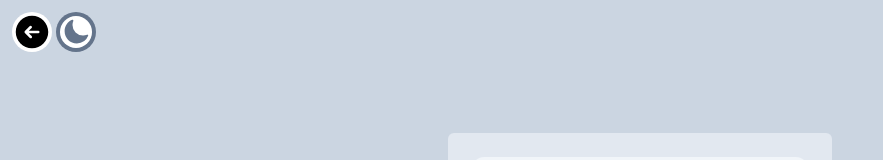
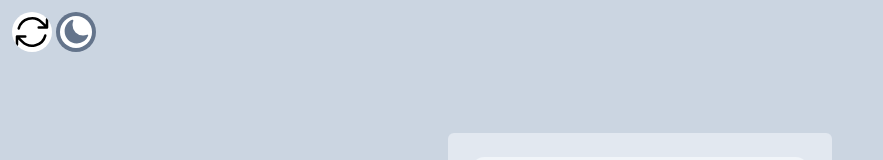
Before and after one commit to Nikolozi2004/ExerciseLogger, a React (Vite) app in the folder client/: page /login in a window 1280 px wide. Shown: the top 160 px of the page, without its empty margins (0-883 px from the left). Built offline with nearby package versions, Linux system fonts and the light colour scheme.

Commit message:
added navigate to home page when user is present/logged in, added fade in ani

```diff
--- a/client/index.html
+++ b/client/index.html
@@ -7,7 +7,7 @@
     <title>ExerciseLogger</title>
   </head>
   <body>
-    <div id="root"></div>
+    <div id="root" class="bg-slate-600"></div>
     <script type="module" src="/src/main.jsx"></script>
   </body>
 </html>
--- a/client/src/App.jsx
+++ b/client/src/App.jsx
@@ -7,8 +7,9 @@ function App() {
   return (
     <Fragment>
       <NavBar />
-      <div className="App bg-slate-300 p-2 md:p-5 dark:bg-slate-600 transition-colors duration-500">
+      <div className="App bg-slate-300 p-2 md:p-5 dark:bg-slate-600 transition-colors duration-500 animate-fadeIn">
         <Outlet />
+
       </div>
     </Fragment>
   )
--- a/client/src/index.css
+++ b/client/src/index.css
@@ -107,6 +107,21 @@ body {
   vertical-align: middle;
 }
 
+.fade-enter {
+  opacity: 0;
+}
+.fade-enter-active {
+  opacity: 1;
+  transition: opacity 250ms ease-in;
+}
+.fade-exit {
+  opacity: 1;
+}
+.fade-exit-active {
+  opacity: 0;
+  transition: opacity 250ms ease-in;
+}
+
 @keyframes spin {
   0% {
     transform: rotate(0deg);
--- a/client/src/main.jsx
+++ b/client/src/main.jsx
@@ -11,7 +11,6 @@ import { AuthProvider } from './context/authContext.jsx'
 import { ProtectedRoute } from './hooks/ProtectedRoute.jsx'
 import { DarkModeProvider } from './context/DarkModeContext.jsx'
 import { NotFound } from './pages/NotFound.jsx'
-
 const router = createBrowserRouter([
   {
     path: "/",
--- a/client/src/pages/Login.jsx
+++ b/client/src/pages/Login.jsx
@@ -1,29 +1,40 @@
 import { useState } from "react";
-import { EyeIcon, EyeSlashIcon, EnvelopeIcon, ArrowLeftCircleIcon, MoonIcon, SunIcon } from "@heroicons/react/24/solid";
-import { Link } from "react-router-dom";
+import { EyeIcon, EyeSlashIcon, EnvelopeIcon, ArrowPathIcon, MoonIcon, SunIcon } from "@heroicons/react/24/solid";
+import { Link, useNavigate } from "react-router-dom";
 import { useLogin } from "../hooks/useLogin";
 import { useDarkMode } from "../context/DarkModeContext"
+import { useAuthContext } from "../hooks/useAuthContext";
 export const Login = () => {
   const [email, setEmail] = useState("");
   const [password, setPassword] = useState("");
   const [showPassword, setShowPassword] = useState(false);
   const { login, isLoading, error } = useLogin();
   const { isDarkMode, toggleDarkMode } = useDarkMode();
+  const { user } = useAuthContext();
+  const navigate = useNavigate();
 
+
+  if (user) {
+    navigate('/')
+  }
+  const handleReload = () => {
+    navigate('/');
+    window.location.reload();
+  };
   const handleSubmit = async (e) => {
     e.preventDefault();
     await login(email, password)
   };
-
   const toggleShowPassword = () => {
     setShowPassword(!showPassword);
   };
 
   return (
     <div className="w-full h-screen flex justify-center items-center bg-slate-300 dark:bg-slate-900 overflow-hidden relative transition-colors duration-500">
-      <Link to="/">
-        <ArrowLeftCircleIcon className="size-10 absolute top-3 left-3 bg-white rounded-full hover:scale-110 hover:bg-black hover:fill-white" />
-      </Link>
+      <div className="animate-fadeIn w-full h-full flex justify-center items-center">
+        <button onClick={handleReload}>
+          <ArrowPathIcon className="size-10 absolute top-3 left-3 bg-white rounded-full hover:scale-110 hover:bg-black hover:fill-white" />
+        </button>
         <div className="ml-4 flex items-center absolute top-3 left-10 bg-slate-500 hover:scale-110 cursor-pointer rounded-full p-1" onClick={toggleDarkMode}>
           <div className="w-8 h-8 bg-white rounded-full flex items-center justify-center">
             {isDarkMode ?
@@ -83,5 +94,6 @@ export const Login = () => {
           </button>
         </form>
       </div>
+    </div>
   );
 };
--- a/client/src/pages/Register.jsx
+++ b/client/src/pages/Register.jsx
@@ -1,15 +1,25 @@
 import { useState } from "react"
-import { EnvelopeIcon, EyeIcon, EyeSlashIcon, ArrowLeftCircleIcon, SunIcon, MoonIcon } from "@heroicons/react/24/solid"
-import { Link } from "react-router-dom"
+import { EnvelopeIcon, EyeIcon, EyeSlashIcon, ArrowPathIcon, SunIcon, MoonIcon } from "@heroicons/react/24/solid"
+import { Link, useNavigate } from "react-router-dom"
 import { useRegister } from "../hooks/useRegister"
 import { useDarkMode } from "../context/DarkModeContext"
+import { useAuthContext } from "../hooks/useAuthContext"
 export const Register = () => {
   const [email, setEmail] = useState('');
   const [password, setPassword] = useState('');
   const [showPassword, setShowPassword] = useState(false);
   const { isDarkMode, toggleDarkMode } = useDarkMode();
   const { register, error, isLoading } = useRegister()
+  const { user } = useAuthContext();
+  const navigate = useNavigate();
 
+  if(user){
+    navigate('/')
+  }
+  const handleReload = () => {
+    navigate('/');
+    window.location.reload();
+  };
   const toggleShowPassword = () => {
     setShowPassword(!showPassword);
   };
@@ -21,9 +31,10 @@ export const Register = () => {
 
   return (
     <div className="w-full h-screen flex justify-center items-center bg-slate-300 dark:bg-slate-900 overflow-hidden relative transition-colors duration-500">
-        <Link to="/">
-          <ArrowLeftCircleIcon className="size-10 absolute top-3 left-3 bg-white rounded-full hover:scale-110 hover:bg-black hover:fill-white" />
-        </Link>
+      <div className="animate-fadeIn w-full h-full flex justify-center items-center">
+        <button onClick={handleReload}>
+          <ArrowPathIcon className="size-10 absolute top-3 left-3 bg-white rounded-full hover:scale-110 hover:bg-black hover:fill-white" />
+        </button>
         <div className="ml-4 flex items-center absolute top-3 left-10 bg-gray-200 rounded-full p-1" onClick={toggleDarkMode}>
           <div className="w-8 h-8 bg-white rounded-full flex items-center justify-center">
             {isDarkMode ?
@@ -80,5 +91,6 @@ export const Register = () => {
           </button>
         </form>
       </div>
+    </div>
   )
 }
--- a/client/tailwind.config.js
+++ b/client/tailwind.config.js
@@ -6,7 +6,17 @@ export default {
   ],
   darkMode: 'class',
   theme: {
-    extend: {},
+    extend: {
+      animation: {
+        fadeIn: 'fadeIn 0.5s ease-in-out',
+      },
+      keyframes: {
+        fadeIn: {
+          '0%': { opacity: '0' },
+          '100%': { opacity: '1' },
+        },
+      },
+    },
   },
   plugins: [],
 }
```
Lines whose indentation alone changed are shown as unchanged.
